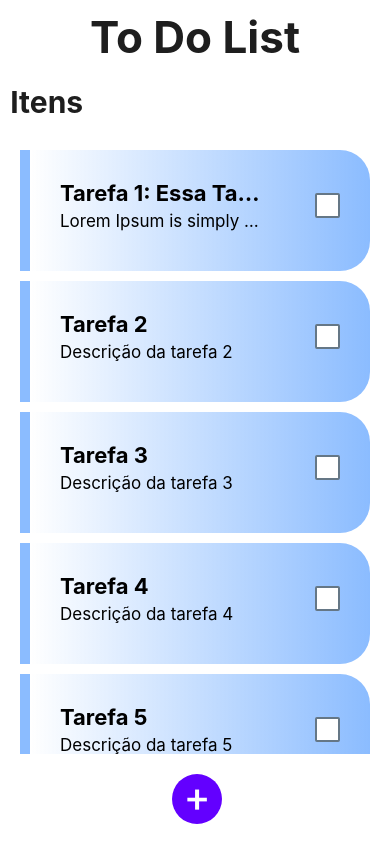
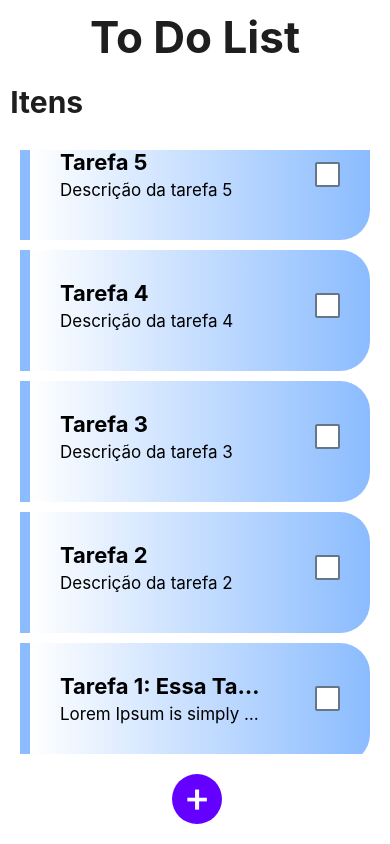
Before and after one commit to rebolhero/P1_PM_React-Native, a React Native app in the folder ToDoList/: screen / in a window 390 px wide. Built offline with nearby package versions, Linux system fonts and the light colour scheme.

Commit message:
Listando ordenado pelo item mais novp

```diff
--- a/ToDoList/src/screens/home/index.js
+++ b/ToDoList/src/screens/home/index.js
@@ -306,6 +306,7 @@ export default function Home() {
                 data={minhasTarefas}
                 style={{ alignSelf: 'stretch', marginTop: '80px' }}
                 keyExtractor={(item) => item.id}
+                inverted={true}
                 renderItem={(({ item }) =>
                     <LinearGradient
                         start={{ x: 0, y: 0.5 }}
```
